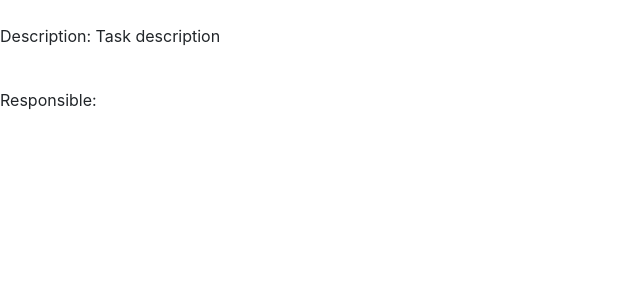
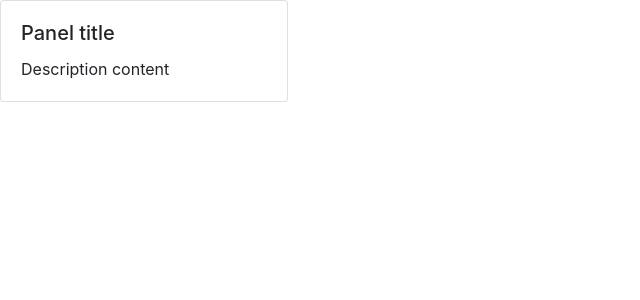
Before and after one commit to alinecbsr/angular-course, an Angular app in the folder directives/: page / in a window 1280 px wide. Shown: the top 300 px of the page, without its empty margins (0-640 px from the left). Built offline with nearby package versions, Linux system fonts and the light colour scheme.

Commit message:
Example ng-content

```diff
--- a/directives/src/app/app.component.html
+++ b/directives/src/app/app.component.html
@@ -3,4 +3,8 @@
 <!-- <app-directive-ngfor></app-directive-ngfor> -->
 <!-- <app-directive-ngclass></app-directive-ngclass> -->
 <!-- <app-directive-ngstyle></app-directive-ngstyle> -->
-<app-operator-elvis></app-operator-elvis>
+<!-- <app-operator-elvis></app-operator-elvis> -->
+<app-example-ng-content>
+  <div class="title"> Panel title</div>
+  <div class="content">Description content</div>
+</app-example-ng-content>
--- a/directives/src/app/app.module.ts
+++ b/directives/src/app/app.module.ts
@@ -9,6 +9,7 @@ import { DirectiveNgforComponent } from './directive-ngfor/directive-ngfor.compo
 import { DirectiveNgclassComponent } from './directive-ngclass/directive-ngclass.component';
 import { DirectiveNgstyleComponent } from './directive-ngstyle/directive-ngstyle.component';
 import { OperatorElvisComponent } from './operator-elvis/operator-elvis.component';
+import { ExampleNgContentComponent } from './example-ng-content/example-ng-content.component';
 
 @NgModule({
   declarations: [
@@ -18,7 +19,8 @@ import { OperatorElvisComponent } from './operator-elvis/operator-elvis.componen
     DirectiveNgforComponent,
     DirectiveNgclassComponent,
     DirectiveNgstyleComponent,
-    OperatorElvisComponent
+    OperatorElvisComponent,
+    ExampleNgContentComponent
   ],
   imports: [
     BrowserModule,
--- /dev/null
+++ b/directives/src/app/example-ng-content/example-ng-content.component.html
@@ -0,0 +1,10 @@
+<div class="card" style="width: 18rem;">
+  <div class="card-body">
+    <h5 class="card-title">
+      <ng-content select=".title"></ng-content>
+    </h5>
+    <p class="card-text">
+      <ng-content select=".content"></ng-content>
+    </p>
+  </div>
+</div>
--- /dev/null
+++ b/directives/src/app/example-ng-content/example-ng-content.component.ts
@@ -0,0 +1,15 @@
+import { Component, OnInit } from '@angular/core';
+
+@Component({
+  selector: 'app-example-ng-content',
+  templateUrl: './example-ng-content.component.html',
+  styleUrls: ['./example-ng-content.component.scss']
+})
+export class ExampleNgContentComponent implements OnInit {
+
+  constructor() { }
+
+  ngOnInit(): void {
+  }
+
+}
```
Also changed, not shown: directives/src/app/example-ng-content/example-ng-content.component.scss (added), 1 other file (tests, documents, lock files or other folders).
